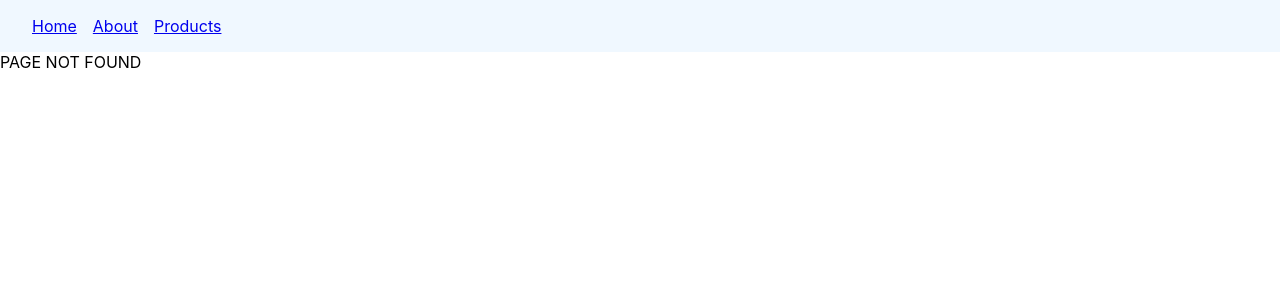
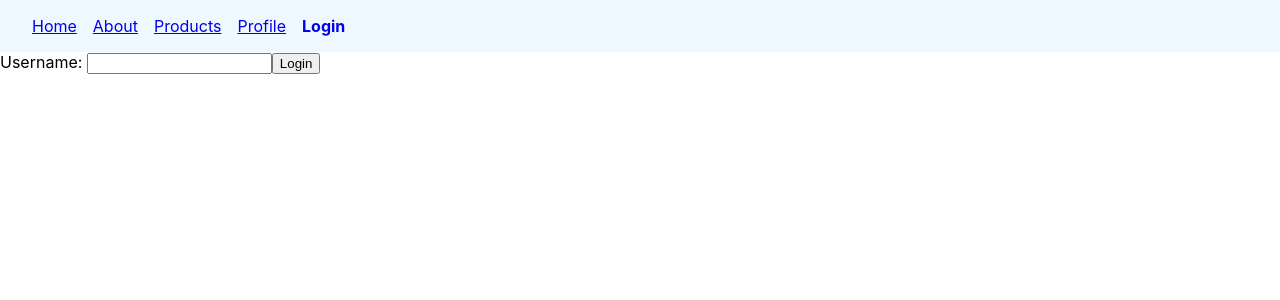
Before and after one commit to esdy017/code-evolution-tutorials, a React (Create React App) app in the folder react-router-6/: page /login in a window 1280 px wide. Before the commit this address had no page. Shown: the top 300 px of the page. Built offline with nearby package versions, Linux system fonts and the light colour scheme.

Commit message:
authentication

```diff
--- a/react-router-6/src/App.js
+++ b/react-router-6/src/App.js
@@ -11,11 +11,14 @@
 import { UserDetails } from './components/UserDetails'
 import { Admin } from './components/Admin'
 import { Users } from './components/Users'
+import { Profile } from './components/Profile'
+import { AuthProvider } from './components/utils/auth'
+import { Login } from './components/Login'
 const LazyAbout = React.lazy(() => import('./components/About'))
 
 function App() {
   return (
-    <>
+    <AuthProvider>
       <Navbar />
       <Routes>
         <Route path="/" element={<Home />} />
@@ -38,9 +41,11 @@
           <Route path=":userId" element={<UserDetails />} />
           <Route path="admin" element={<Admin />} />
         </Route>
+        <Route path="profile" element={<Profile />} />
+        <Route path="login" element={<Login />} />
         <Route path="*" element={<NoMatch />} />
       </Routes>
-    </>
+    </AuthProvider>
   )
 }
 
--- /dev/null
+++ b/react-router-6/src/components/Login.js
@@ -0,0 +1,24 @@
+import React, { useState } from 'react'
+import { useAuth } from './utils/auth'
+import { useNavigate } from 'react-router-dom'
+
+export const Login = () => {
+  const [user, setUser] = useState('')
+  const auth = useAuth()
+  const navigate = useNavigate()
+
+  const handleLogin = () => {
+    auth.login(user)
+    navigate('/')
+  }
+
+  return (
+    <div>
+      <label>
+        Username:{' '}
+        <input type="text" onChange={(e) => setUser(e.target.value)} />
+      </label>
+      <button onClick={handleLogin}>Login</button>
+    </div>
+  )
+}
--- a/react-router-6/src/components/Navbar.js
+++ b/react-router-6/src/components/Navbar.js
@@ -1,5 +1,6 @@
 import React from 'react'
 import { NavLink } from 'react-router-dom'
+import { useAuth } from './utils/auth'
 
 export const Navbar = () => {
   const navLinkStyles = ({ isActive }) => {
@@ -8,6 +9,8 @@
       textDecoration: isActive ? 'none' : 'underlined',
     }
   }
+
+  const auth = useAuth()
 
   return (
     <nav className="primaryNav">
@@ -20,6 +23,14 @@
       <NavLink style={navLinkStyles} to="/products">
         Products
       </NavLink>
+      <NavLink style={navLinkStyles} to="/profile">
+        Profile
+      </NavLink>
+      {!auth.user && (
+        <NavLink style={navLinkStyles} to="/login">
+          Login
+        </NavLink>
+      )}
     </nav>
   )
 }
--- /dev/null
+++ b/react-router-6/src/components/Profile.js
@@ -0,0 +1,21 @@
+import React from 'react'
+import { useAuth } from './utils/auth'
+import { useNavigate } from 'react-router-dom'
+
+export const Profile = () => {
+  const auth = useAuth()
+
+  const navigate = useNavigate()
+
+  const handleLogout = () => {
+    auth.logout()
+    navigate('/')
+  }
+
+  return (
+    <div>
+      Welcome <strong>{auth.user}</strong>
+      <button onClick={handleLogout}>Logout</button>
+    </div>
+  )
+}
--- /dev/null
+++ b/react-router-6/src/components/utils/auth.js
@@ -0,0 +1,25 @@
+import { createContext, useContext, useState } from 'react'
+
+const AuthContext = createContext(null)
+
+export const AuthProvider = ({ children }) => {
+  const [user, setUser] = useState(null)
+
+  const login = (user) => {
+    setUser(user)
+  }
+
+  const logout = () => {
+    setUser(null)
+  }
+
+  return (
+    <AuthContext.Provider value={{ user, login, logout }}>
+      {children}
+    </AuthContext.Provider>
+  )
+}
+
+export const useAuth = () => {
+  return useContext(AuthContext)
+}
```
